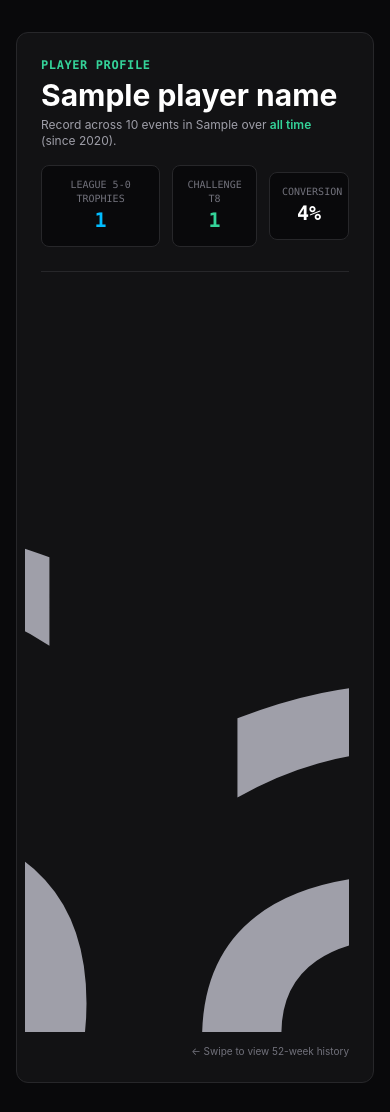
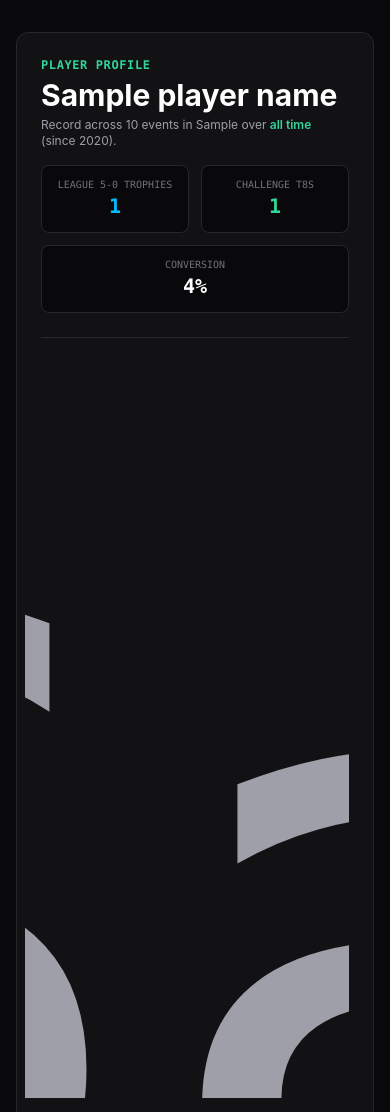
Before and after one commit to davidfischer/modometa, a Django app: template core/templates/player_detail.html in a window 390 px wide. Shown: the part 64-1176 px from the top of the page. Run offline with Django 5.2, Linux system fonts and the light colour scheme; the template is opened without the code that fills it: most values are stand-ins (such as "Sample title", 1, 10 or a date in 2020); data that the repository does not hold is empty.

Commit message:
Fix spacing on player detail

```diff
--- a/core/templates/player_detail.html
+++ b/core/templates/player_detail.html
@@ -73,16 +73,16 @@
       </div>
 
       <!-- Lifetime Summary Cards -->
-      <div class="flex items-center gap-3 font-mono">
+      <div class="grid grid-cols-2 sm:flex sm:items-center gap-3 font-mono">
         <div class="rounded-lg bg-zinc-950 p-3 border border-zinc-800 text-center min-w-20">
           <div class="text-2xs text-zinc-500 uppercase">League 5-0 Trophies</div>
           <div class="text-xl font-bold text-sky-400">{{ total_5_0s|intcomma }}</div>
         </div>
         <div class="rounded-lg bg-zinc-950 p-3 border border-zinc-800 text-center min-w-20 cursor-help" title="{{ total_top8s|intcomma }}/{{ chall_appearances|intcomma }}">
-          <div class="text-2xs text-zinc-500 uppercase">Challenge T8</div>
+          <div class="text-2xs text-zinc-500 uppercase">Challenge T8s</div>
           <div class="text-xl font-bold text-emerald-400">{{ total_top8s|intcomma }}</div>
         </div>
-        <div class="rounded-lg bg-zinc-950 p-3 border border-zinc-800 text-center min-w-20 cursor-help" title="{{ total_top8s|intcomma }}/{{ chall_appearances|intcomma }}">
+        <div class="col-span-2 sm:col-span-1 rounded-lg bg-zinc-950 p-3 border border-zinc-800 text-center min-w-20 cursor-help" title="{{ total_top8s|intcomma }}/{{ chall_appearances|intcomma }}">
           <div class="text-2xs text-zinc-500 uppercase">Conversion</div>
           <div class="text-xl font-bold text-white">{{ conversion_rate }}%</div>
         </div>
```
Also changed, not shown: core/static/css/protocol.css.
